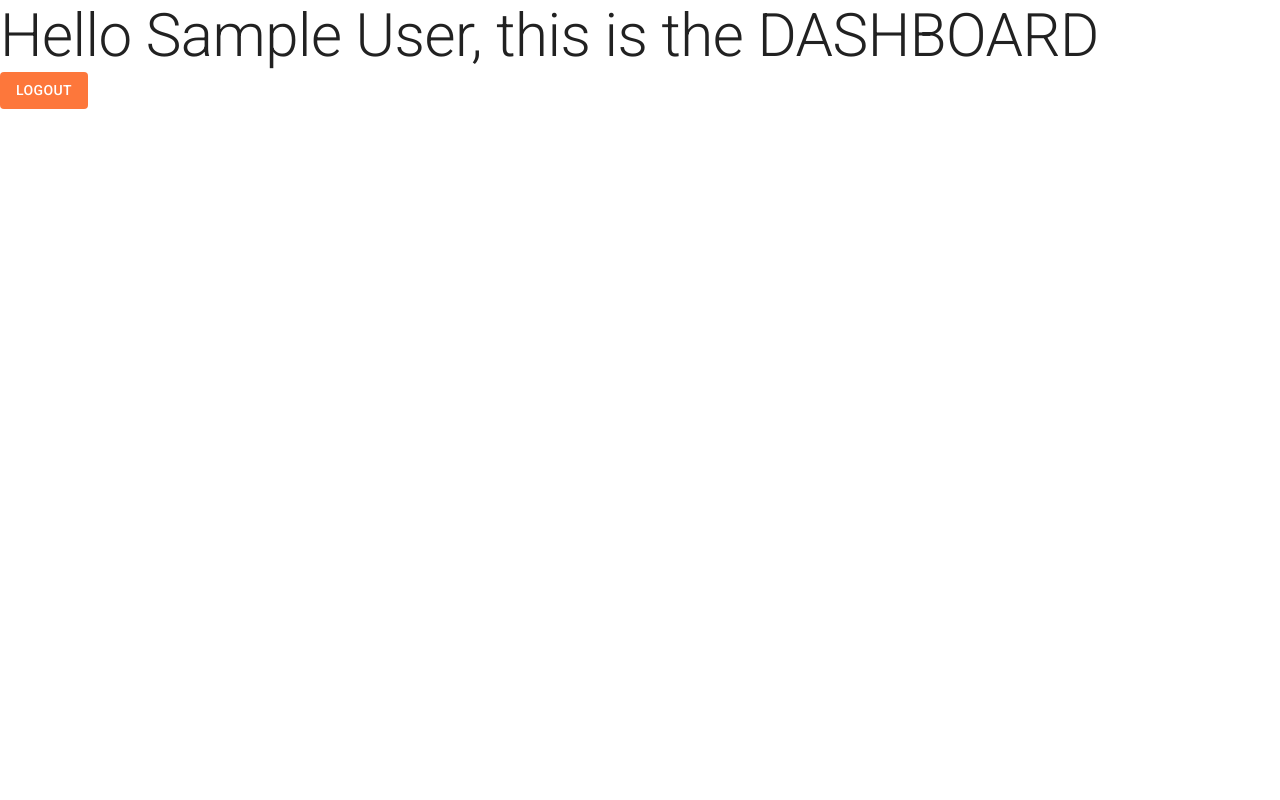
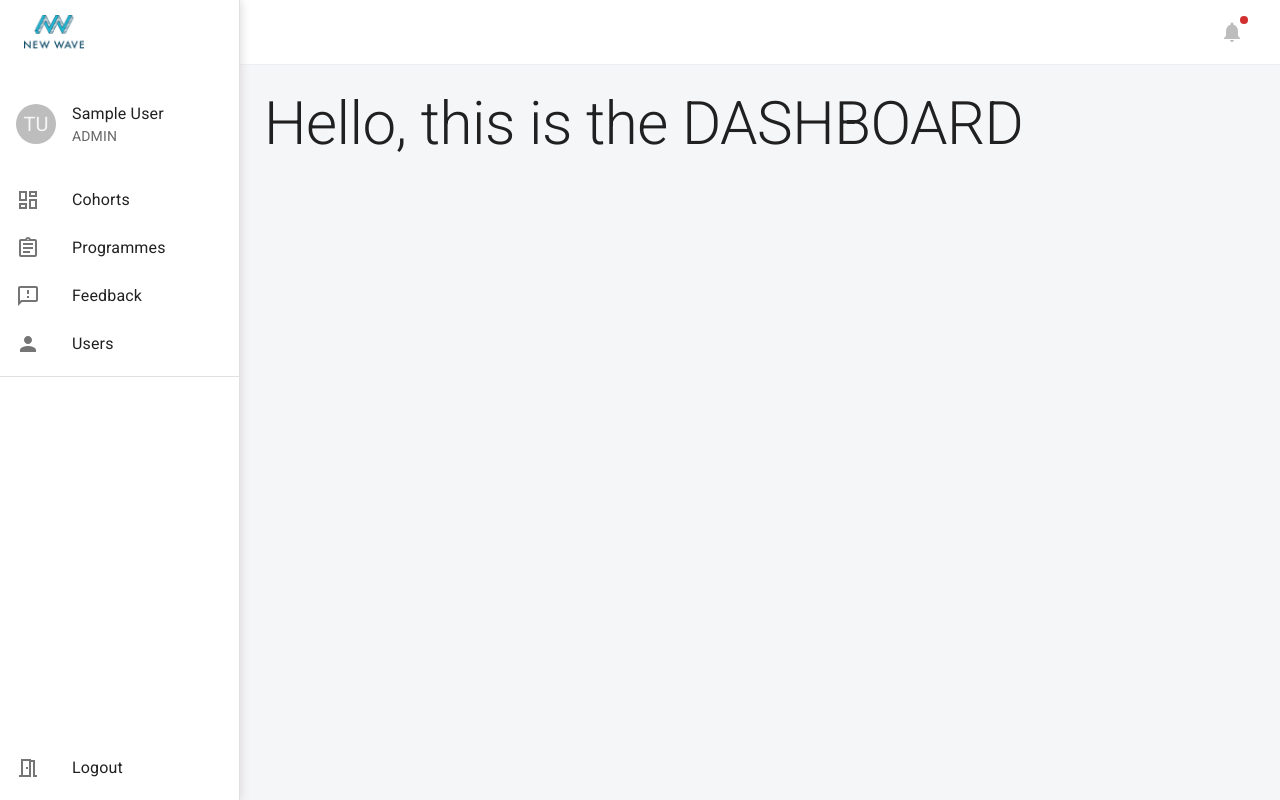
Before and after one commit to tayyabshahid7/newwavelearning, a React (Create React App) app: page /dashboard in a window 1280 px wide. Built offline with nearby package versions, Linux system fonts and the light colour scheme; no server answers; sample sign-in values are in the browser's storage.

Commit message:
NW-32. Added dashboard layout

```diff
--- a/src/common/theme.ts
+++ b/src/common/theme.ts
@@ -30,6 +30,9 @@ let theme = createTheme({
     orange: {
       main: "#FD773B",
     },
+    background: {
+      default: "#F5F6F8",
+    },
   },
   components: {
     MuiButton: {
@@ -54,6 +57,22 @@ let theme = createTheme({
         },
       },
     },
+    MuiAppBar: {
+      styleOverrides: {
+        root: {
+          background: "white",
+          boxShadow: "none",
+          borderBottom: "1px solid #EBEFF2",
+        },
+      },
+    },
+    MuiDrawer: {
+      styleOverrides: {
+        paper: {
+          boxShadow: "0px 0px 10px 0px #d7d2d2",
+        },
+      },
+    },
   },
 });
 
--- /dev/null
+++ b/src/components/DashboardLayout/DashboardLayout.tsx
@@ -0,0 +1,38 @@
+import * as React from "react";
+import Box from "@mui/material/Box";
+import { AppBar, Toolbar, IconButton, Badge } from "@mui/material";
+import { Notifications } from "@mui/icons-material";
+import SidebarMenu from "../SidebarMenu.tsx/SidebarMenu";
+
+const drawerWidth = 240;
+
+interface DashboardLayoutProps {
+  children: JSX.Element;
+}
+
+export default function DashboardLayout({ children }: DashboardLayoutProps) {
+  return (
+    <Box sx={{ display: "flex" }}>
+      <AppBar
+        position="fixed"
+        sx={{ width: `calc(100% - ${drawerWidth}px)`, ml: `${drawerWidth}px` }}
+      >
+        <Toolbar>
+          <Box sx={{ flexGrow: 1 }} />
+          <Box sx={{ display: { md: "flex" } }}>
+            <IconButton size="large" aria-label="show 17 new notifications" color="inherit">
+              <Badge variant={"dot"} color="error">
+                <Notifications color="disabled" />
+              </Badge>
+            </IconButton>
+          </Box>
+        </Toolbar>
+      </AppBar>
+      <SidebarMenu />
+      <Box component="main" sx={{ flexGrow: 1, bgcolor: "background.default", p: 3 }}>
+        <Toolbar sx={{ bgcolor: "#F5F6F8" }} />
+        {children}
+      </Box>
+    </Box>
+  );
+}
--- /dev/null
+++ b/src/components/SidebarMenu.tsx/SidebarMenu.tsx
@@ -0,0 +1,87 @@
+import React from "react";
+import {
+  Avatar,
+  Divider,
+  Drawer,
+  List,
+  ListItem,
+  ListItemButton,
+  ListItemIcon,
+  ListItemText,
+  Toolbar,
+} from "@mui/material";
+import menuLogo from "../../static/nw-logo.png";
+import { getUser, logout } from "../../services/auth";
+import {
+  DashboardOutlined as CohortsIcon,
+  FeedbackOutlined as FeedbackIcon,
+  AssignmentOutlined as ProgrammesIcons,
+  Person as UsersIcon,
+  MeetingRoomOutlined as LogoutIcon,
+} from "@mui/icons-material";
+
+const SidebarMenu = () => {
+  const user = getUser();
+  const sidebarWidth = 240;
+  return (
+    <Drawer
+      sx={{
+        width: sidebarWidth,
+        flexShrink: 0,
+        "& .MuiDrawer-paper": {
+          width: sidebarWidth,
+          boxSizing: "border-box",
+        },
+      }}
+      variant="permanent"
+      anchor="left"
+    >
+      <Toolbar>
+        <img src={menuLogo} alt="New Wave Logo" width={60} />
+      </Toolbar>
+      <List>
+        <ListItem sx={{ pt: 3, pb: 3 }}>
+          <ListItemIcon>
+            <Avatar>TU</Avatar>
+          </ListItemIcon>
+          <ListItemText primary={user.name} secondary={user.role.toUpperCase()} />
+        </ListItem>
+        <ListItemButton>
+          <ListItemIcon>
+            <CohortsIcon />
+          </ListItemIcon>
+          <ListItemText primary={"Cohorts"} />
+        </ListItemButton>
+        <ListItemButton>
+          <ListItemIcon>
+            <ProgrammesIcons />
+          </ListItemIcon>
+          <ListItemText primary={"Programmes"} />
+        </ListItemButton>
+        <ListItemButton>
+          <ListItemIcon>
+            <FeedbackIcon />
+          </ListItemIcon>
+          <ListItemText primary={"Feedback"} />
+        </ListItemButton>
+        <ListItemButton>
+          <ListItemIcon>
+            <UsersIcon />
+          </ListItemIcon>
+          <ListItemText primary={"Users"} />
+        </ListItemButton>
+      </List>
+      <Divider />
+      <List style={{ marginTop: `auto` }}>
+        <ListItemButton onClick={() => logout()}>
+          <ListItemIcon>
+            <LogoutIcon />
+          </ListItemIcon>
+          <ListItemText>Logout</ListItemText>
+        </ListItemButton>
+      </List>
+    </Drawer>
+  );
+};
+
+export default SidebarMenu;
--- a/src/pages/Dashboard.tsx
+++ b/src/pages/Dashboard.tsx
@@ -1,17 +1,16 @@
 import React from "react";
 import Typography from "@mui/material/Typography";
-import { getUser, logout } from "../services/auth";
-import Button from "@mui/material/Button";
+
+import DashboardLayout from "../components/DashboardLayout/DashboardLayout";
 
 const DashBoard = () => {
-  const user = getUser();
+
   return (
-    <>
-      <Typography variant="h2">Hello {user.name}, this is the DASHBOARD</Typography>
-      <Button variant="contained" color="orange" onClick={() => logout()}>
-        logout
-      </Button>
-    </>
+    <DashboardLayout>
+      <>
+        <Typography variant="h2">Hello, this is the DASHBOARD</Typography>
+      </>
+    </DashboardLayout>
   );
 };
 
```
